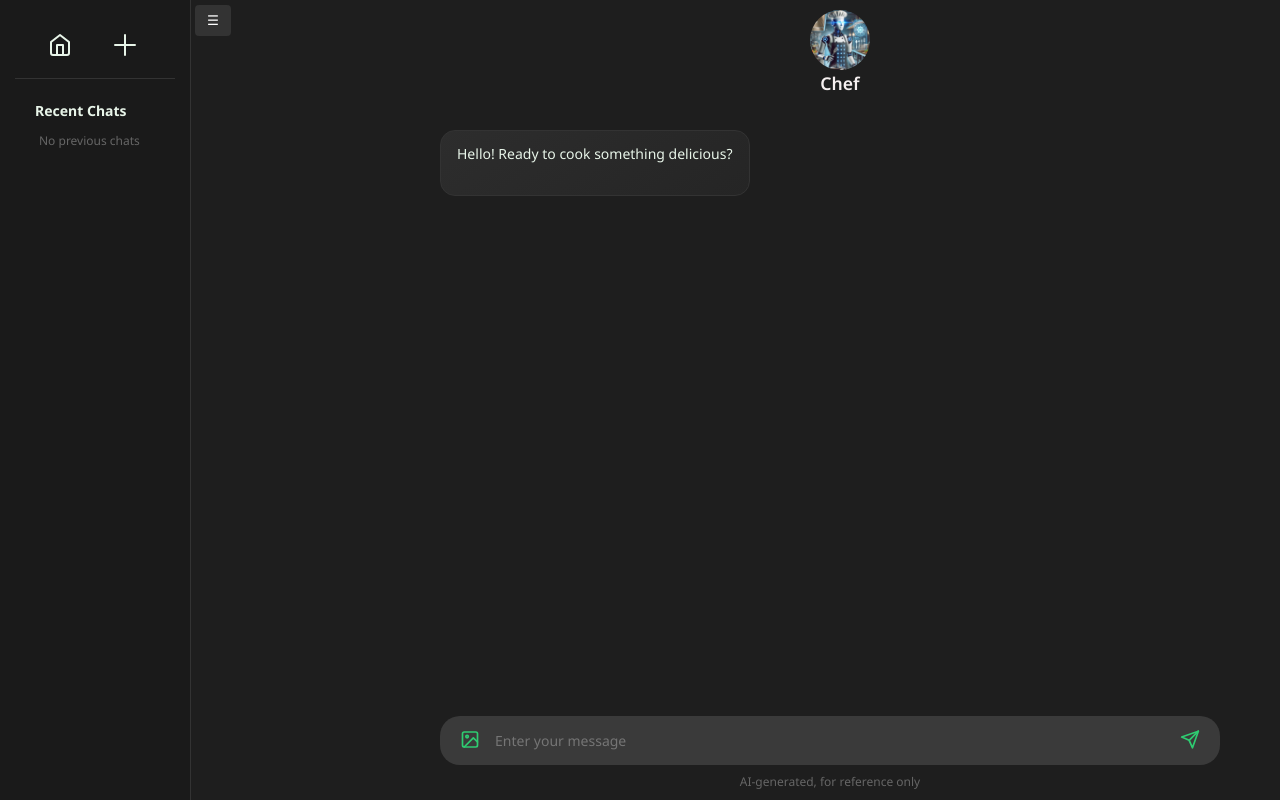
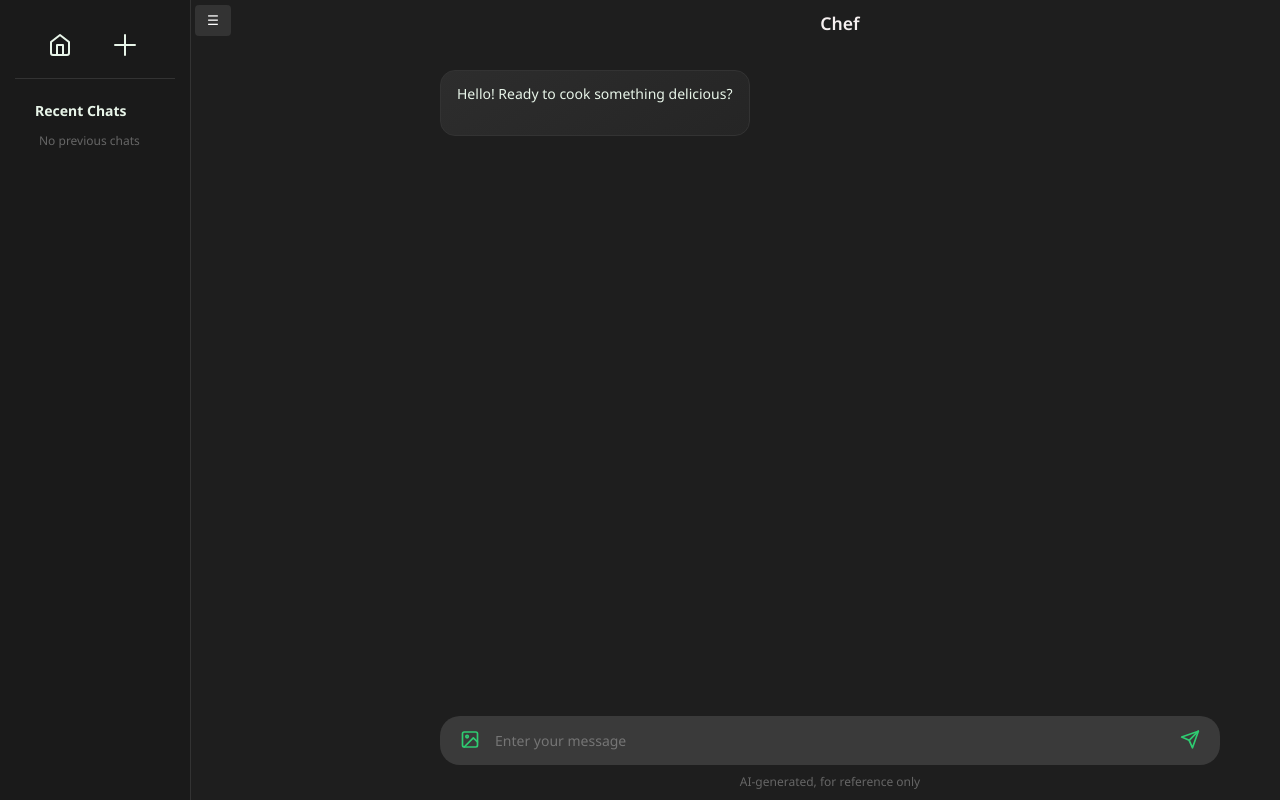
Before and after one commit to Aryan-Raj3112/Caractify, a Flask app: page /chat/chef in a window 1280 px wide. Run offline with Flask 3, Linux system fonts and the light colour scheme; some libraries are stand-ins or nearby versions.

Commit message:
changed some UI, and added cloud database

```diff
--- a/static/scrollbar.css
+++ b/static/scrollbar.css
@@ -1,28 +1,39 @@
 ::-webkit-scrollbar {
-    width: 6px;
-    height: 6px;
+    width: 5px;
+    height: 5px;
+    background-color: transparent;
 }
 
 ::-webkit-scrollbar-thumb {
-    -webkit-appearance: none;
-    background-color: #444;
-    border-radius: 3px;
+    background-color: rgba(120, 120, 120, 0.4);
+    border-radius: 4px;
+    transition: background-color 0.2s ease-in-out;
+    border: 1px solid transparent;
+    background-clip: content-box;
 }
 
 ::-webkit-scrollbar-thumb:hover {
-    background-color: #555555B3;
+    background-color: rgba(100, 100, 100, 0.6);
+}
+
+::-webkit-scrollbar-thumb:active {
+    background-color: rgba(80, 80, 80, 0.8);
 }
 
 ::-webkit-scrollbar-track {
-    background-color: transparent;
+    background-color: rgba(245, 245, 245, 0.1);
+    border-radius: 4px;
+}
+
+::-webkit-scrollbar-track:hover {
+    background-color: rgba(245, 245, 245, 0.2);
 }
 
 ::-webkit-scrollbar-corner {
     background-color: transparent;
 }
 
-/* Firefox Support */
 * {
     scrollbar-width: thin;
-    scrollbar-color: #88888880 transparent;
+    scrollbar-color: rgba(120, 120, 120, 0.4) rgba(245, 245, 245, 0.1);
 }
--- a/templates/index.html
+++ b/templates/index.html
@@ -63,7 +63,6 @@
     <button class="menu-toggle" onclick="toggleSidebar()">☰</button>
     <div class="main-content">
         <header class="header">
-            <img src="{{ url_for('static', filename=config.image) }}" alt="Logo">
             <h2>{{ config.title }}</h2>
         </header>
 
--- a/templates/login.html
+++ b/templates/login.html
@@ -1,6 +1,6 @@
 {% extends "layout.html" %}
 {% block content %}
-<div id="login-container" style="max-width: 400px; margin: 50px auto; padding: 20px; background-color: #f8f9fa; border-radius: 8px; box-shadow: 0 2px 4px rgba(0,0,0,0.1);">
+<div id="login-container" style="max-height: 300px; min-width: 500px; max-width: 800px; margin: 50px auto; padding: 20px; background-color: #f8f9fa; border-radius: 8px; box-shadow: 0 2px 4px rgba(0,0,0,0.1);">
     <h2 id="lol" style="text-align: center; color: #2c3e50; margin-bottom: 30px;">Welcome Back</h2>
     <form id="lol" method="POST" style="display: flex; flex-direction: column; gap: 15px;">
         <input type="hidden" name="csrf_token" value="{{ csrf_token() }}"/>
--- a/templates/register.html
+++ b/templates/register.html
@@ -1,6 +1,6 @@
 {% extends "layout.html" %}
 {% block content %}
-<div id="register-container" style="max-width: 400px; margin: 50px auto; padding: 20px; background-color: #f8f9fa; border-radius: 8px; box-shadow: 0 2px 4px rgba(0,0,0,0.1);">
+<div id="register-container" style="max-height: 300px; min-width: 500px; max-width: 800px; margin: 50px auto; padding: 20px; background-color: #f8f9fa; border-radius: 8px; box-shadow: 0 2px 4px rgba(0,0,0,0.1);">
     <h2 id="lol" style="text-align: center; color: #2c3e50; margin-bottom: 30px;">Create Account</h2>
     <form id="lol" method="POST" style="display: flex; flex-direction: column; gap: 15px;">
         <input type="hidden" name="csrf_token" value="{{ csrf_token() }}"/>
```
Also changed, not shown: chat_configs.py (+8 -7 lines).
